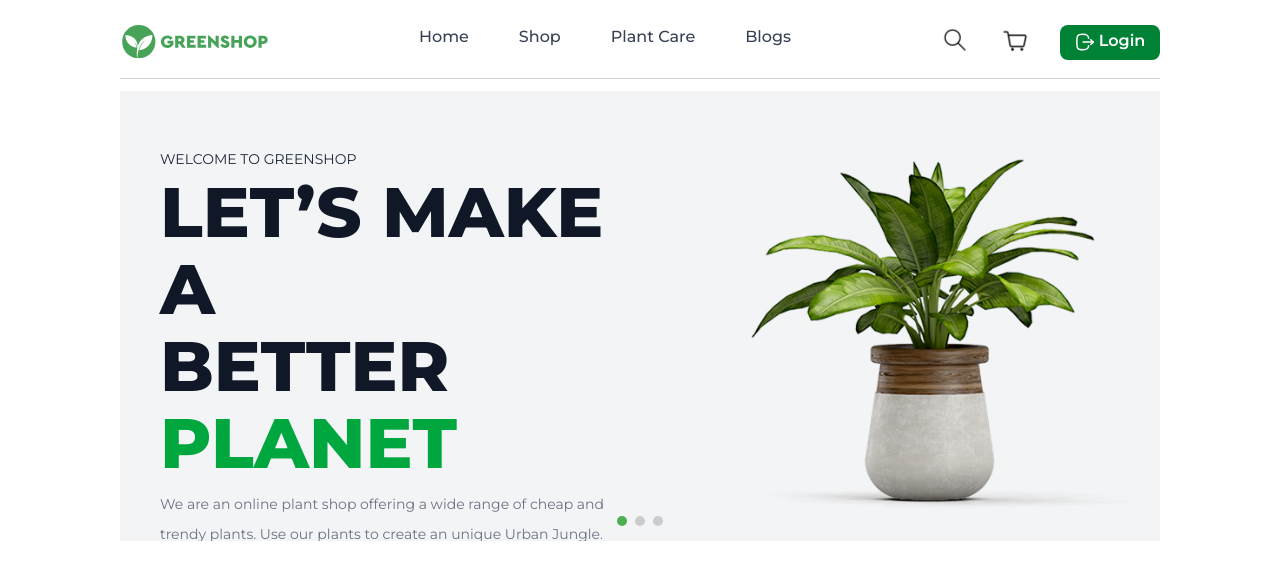
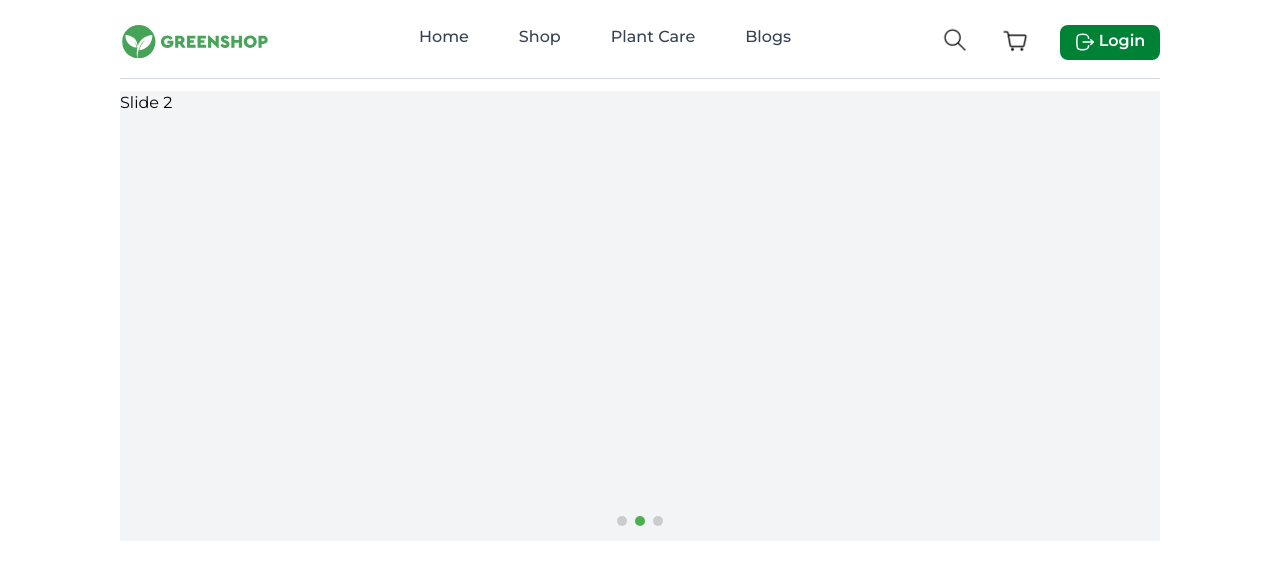
Before and after one commit to NaMiK0/Plants, a React (Vite) app in the folder frontend/plants/: page / in a window 1280 px wide. Shown: the top 580 px of the page. Built offline with nearby package versions, Linux system fonts and the light colour scheme.

Commit message:
Сделал автопрокрутку

```diff
--- a/frontend/plants/src/components/Slider.tsx
+++ b/frontend/plants/src/components/Slider.tsx
@@ -1,6 +1,6 @@
 import ImgPlants1Modal from "../assets/Slider/plants-modal.png"
 import { Swiper, SwiperSlide } from 'swiper/react';
-import {Pagination, A11y } from 'swiper/modules';
+import {Pagination, A11y, Autoplay} from 'swiper/modules';
 // @ts-ignore
 import 'swiper/css';
 // @ts-ignore
@@ -14,9 +14,12 @@ export default function Slider() {
         <div className="w-full h-[450px] flex justify-between bg-gray-100 mt-3 content-center">
             <Swiper
                 // install Swiper modules
-                modules={[Pagination, A11y]}
+                modules={[Pagination, A11y, Autoplay]}
                 spaceBetween={50}
                 slidesPerView={1}
+                autoplay={{
+                    delay: 3000,
+                    disableOnInteraction: false,}}
                 pagination={{clickable: true}}
                 onSwiper={(swiper) => console.log(swiper)}
                 onSlideChange={() => console.log('slide change')}
```
